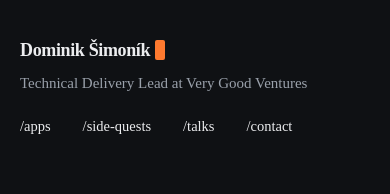
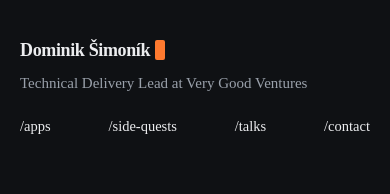
Before and after one commit to ryzizub/ryzizub-website, an Astro site: page / in a window 390 px wide. Shown: the top 194 px of the page. Built offline with nearby package versions, Linux system fonts and the light colour scheme; Astro itself is replaced by a stand-in of ours.

Commit message:
fix: keep mobile nav on one row and even out logo rows

```diff
--- a/src/components/Header.astro
+++ b/src/components/Header.astro
@@ -57,4 +57,21 @@ const { person, nav } = config;
 		font-size: 15px;
 		color: var(--mut);
 	}
+
+	/* On a phone the four commands share one row, spread edge to edge. */
+	@container (max-width: 520px) {
+		nav {
+			width: 100%;
+		}
+
+		.cmds {
+			justify-content: space-between;
+			gap: 0;
+			margin: 0 -8px;
+		}
+
+		.cmds a {
+			padding: 0 8px;
+		}
+	}
 </style>
--- a/src/components/Logos.astro
+++ b/src/components/Logos.astro
@@ -81,7 +81,9 @@ const logos = (await getCollection('logos')).sort((a, b) => a.data.order - b.dat
 			gap: 8px;
 		}
 
+		/* Chips grow to fill each row, so the strip has an even right edge. */
 		.lg {
+			flex: 1 1 auto;
 			height: 44px;
 			padding: 0 12px;
 		}
```
